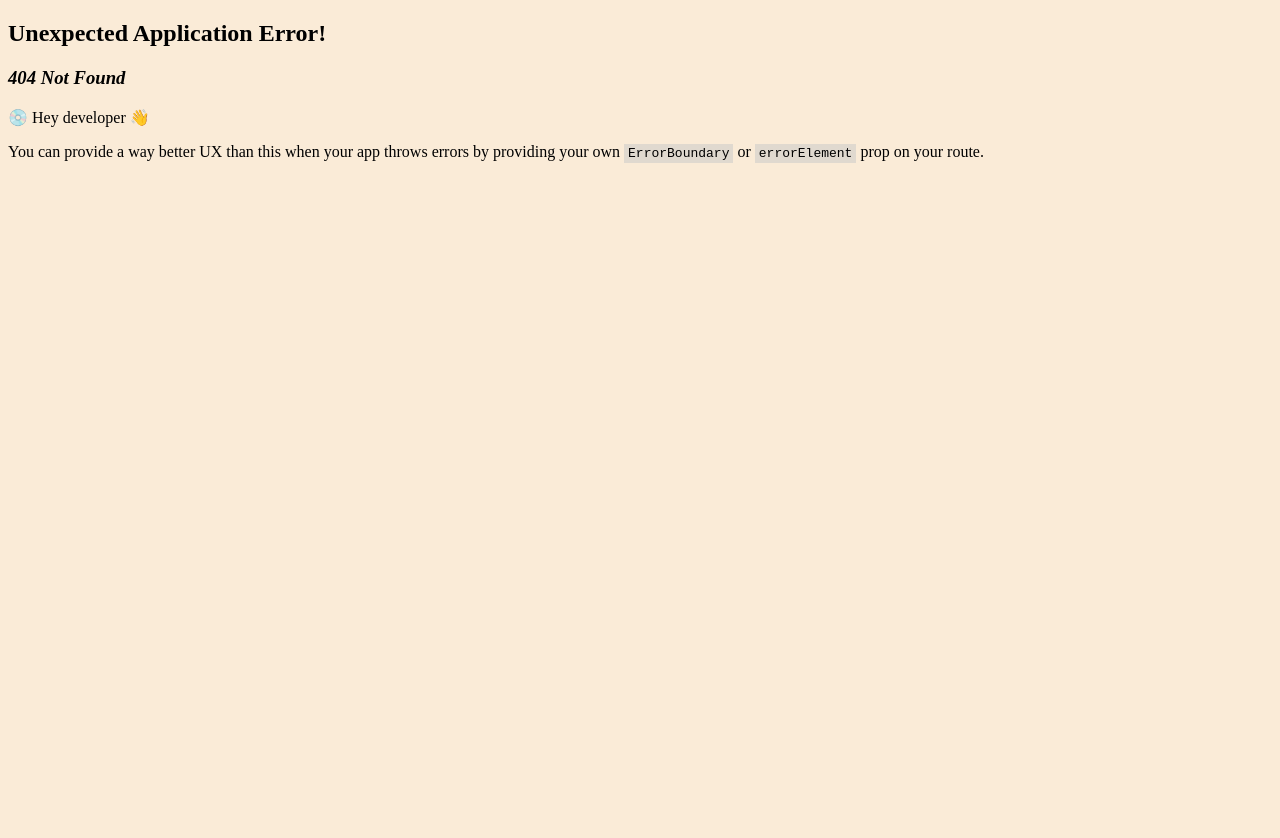
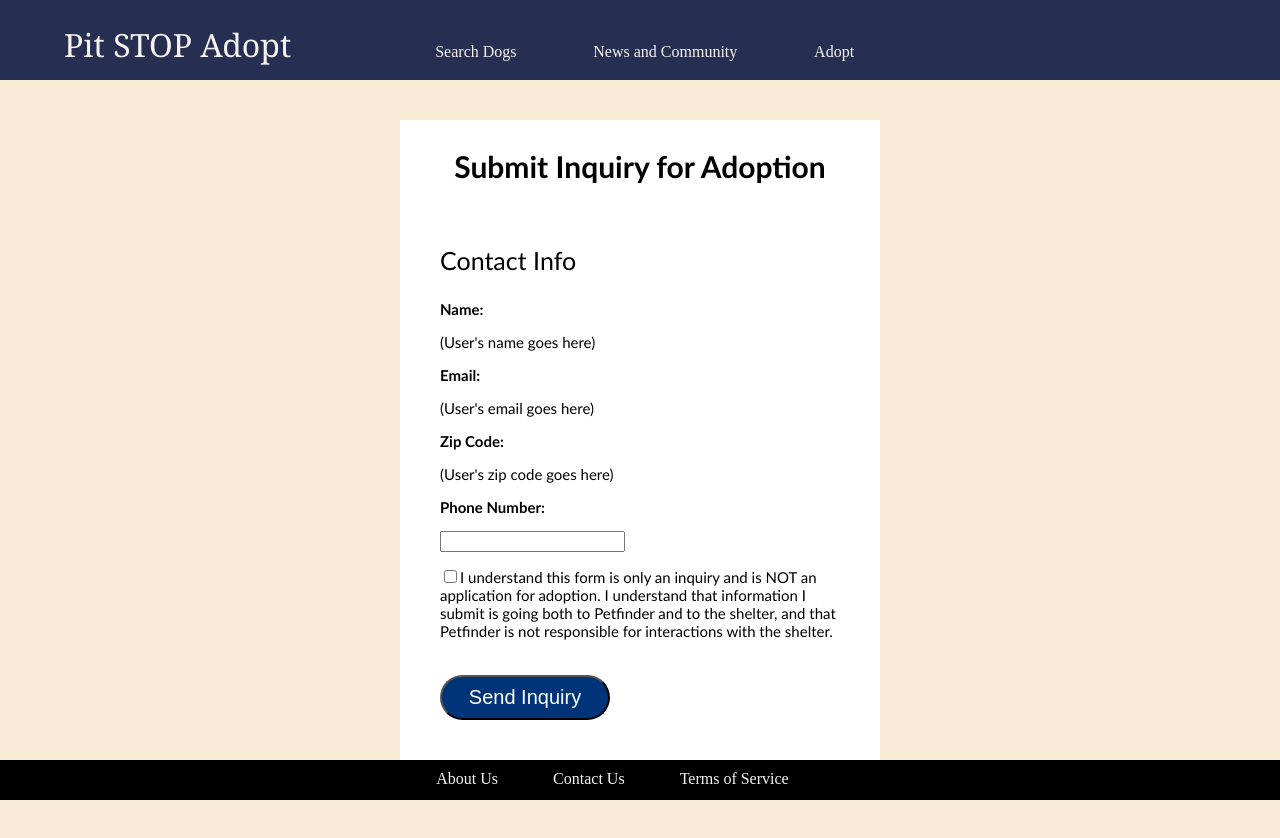
Before and after one commit to crunchwrapdestroyer/pit-STOP-adopt, a React (Vite) app in the folder client/: page /Adopt in a window 1280 px wide. Before the commit this address had no page. Shown: the top 838 px of the page. Before the commit the page ends 800 px from the top, so only its background shows below. Built offline with nearby package versions, Linux system fonts and the light colour scheme.

Commit message:
search and adopt pages

```diff
--- a/client/src/App.css
+++ b/client/src/App.css
@@ -106,12 +106,35 @@ body {
   border-right: 2px solid #949494;
 }
 
-.button {
-  margin-top: 20px;
+.inquirycontainer {
+  position: absolute;
+  top: 15%;
+  left: 50%;
+  transform: translateX(-50%);
+  width: 400px;
+  height: 450px;
+  background-color: white;
+  padding: 100px 40px; /* Adjust the padding-top */
+  text-align: left;
+  font-size: 15px;
+  font-family:'Gill Sans', 'Gill Sans MT', Calibri, 'Trebuchet MS', sans-serif;
+}
+
+.inquirybackdrop {
+  height: 850px;
+}
+
+.inquiryheader {
+  position: relative;
+  top: 15%;
+  text-align: center;
+  font-family:'Gill Sans', 'Gill Sans MT', Calibri, 'Trebuchet MS', sans-serif;
+  font-size: 30px;
+  z-index: 99;
 }
 
 .resultscontainer {
-  background-color: aliceblue;
+  background-color: white;
   height: 900px;
   width: 900px;
   transform: translate(50%, -90%)
@@ -137,3 +160,31 @@ body {
 .searchpage {
   height: 1300px;
 }
+
+.button {
+  height: 45px;
+  width: 170px;
+  background-color: rgb(0, 52, 121);
+  color: white;
+  font-size: 20px;
+  border-radius: 25px;
+  transform: translateY(20px);
+}
+
+.button:hover {
+  background-color: rgb(0, 0, 89);
+}
+
+.searchbutton {
+  height: 45px;
+  width: 130px;
+  background-color: rgb(0, 52, 121);
+  color: white;
+  font-size: 16px;
+  transform: translateY(20px);
+  border-radius: 25px;
+}
+
+.searchbutton:hover {
+  background-color: rgb(0, 0, 89);
+}
--- a/client/src/App.jsx
+++ b/client/src/App.jsx
@@ -3,7 +3,6 @@ import { ApolloClient, ApolloProvider, InMemoryCache } from '@apollo/client';
 import { BrowserRouter as Router, Route, Routes, Outlet } from 'react-router-dom';
 import Footer from './components/Footer'
 import Nav from './components/Nav';
-
 
 const client = new ApolloClient({
   uri: '/graphql',
--- a/client/src/components/Nav.jsx
+++ b/client/src/components/Nav.jsx
@@ -4,7 +4,7 @@ import Navbar from 'react-bootstrap/Navbar';
 
 function Navigation() {
   return (
-    <Navbar expand="lg" className="navbar">
+    <Navbar className="navbar">
         <Container className="brand-container">
         <Navbar.Brand id='brand' href='/'>Pit STOP Adopt</Navbar.Brand>
         </Container>
@@ -12,8 +12,8 @@ function Navigation() {
             <Navbar.Collapse id="basic-navbar-nav">
             <Nav className="me-auto">
             <Nav.Link className="navlink" href="/SearchResults">Search Dogs</Nav.Link>
-            <Nav.Link className="navlink" href="/Portfolio">News and Community</Nav.Link>
-            <Nav.Link className="navlink" href="/Contact">Adopt</Nav.Link>
+            <Nav.Link className="navlink" href="/News">News and Community</Nav.Link>
+            <Nav.Link className="navlink" href="/Adopt">Adopt</Nav.Link>
           </Nav>
         </Navbar.Collapse>
       </Container>
--- a/client/src/main.jsx
+++ b/client/src/main.jsx
@@ -4,6 +4,7 @@ import { createBrowserRouter, RouterProvider } from 'react-router-dom';
 import App from './App.jsx';
 import Home from './pages/Home';
 import PitSearch from './pages/SearchResults.jsx';
+import Adopt from './pages/Adopt.jsx'
 
 const router = createBrowserRouter([
   {
@@ -19,6 +20,9 @@ const router = createBrowserRouter([
       }, {
         path: '/SearchResults',
         element: <PitSearch />
+      }, {
+        path: '/Adopt',
+        element: <Adopt />
       },
     ],
   },
--- /dev/null
+++ b/client/src/pages/Adopt.jsx
@@ -0,0 +1,34 @@
+import Button from 'react-bootstrap/Button';
+const boldStyle = { fontWeight: 'bold' };
+const headersize = { fontSize: '25px' };
+
+
+
+const AdoptApplication = () => {
+    return (
+        <div className='inquirybackdrop'>
+            <h1 className='inquiryheader'>Submit Inquiry for Adoption</h1>
+            <div className='inquirycontainer'>
+               <p style={headersize}>Contact Info</p>
+               <p style={boldStyle}>Name:</p>
+               <p>(User's name goes here)</p>
+               <p style={boldStyle}>Email: </p>
+               <p>(User's email goes here)</p>
+               <p style={boldStyle}>Zip Code: </p>
+               <p>(User's zip code goes here)</p>
+               <p style={boldStyle}>Phone Number:</p>
+               <input type="text" />
+               <p>
+                   <input type="checkbox" id="confirmationCheckbox" />
+                   <label htmlFor="confirmationCheckbox">
+                    I understand this form is only an inquiry and is NOT an application for adoption.
+                       I understand that information I submit is going both to Petfinder and to the shelter,
+                       and that Petfinder is not responsible for interactions with the shelter.
+                   </label>
+               </p>
+                <Button className='button'>Send Inquiry</Button>
+            </div>
+        </div>
+    )
+}
+    export default AdoptApplication;
--- a/client/src/pages/SearchResults.jsx
+++ b/client/src/pages/SearchResults.jsx
@@ -71,8 +71,8 @@ const PitSearch = () => {
           </Col>
         </Row>
         <Row>
-          <Col className='button'>
-            <button onClick={getToken}>Search Dogs</button>
+          <Col>
+            <button className='searchbutton' onClick={getToken}>Search Dogs</button>
           </Col>
         </Row>
       </div>
```
Also changed, not shown: client/src/pages/News.jsx (added).
